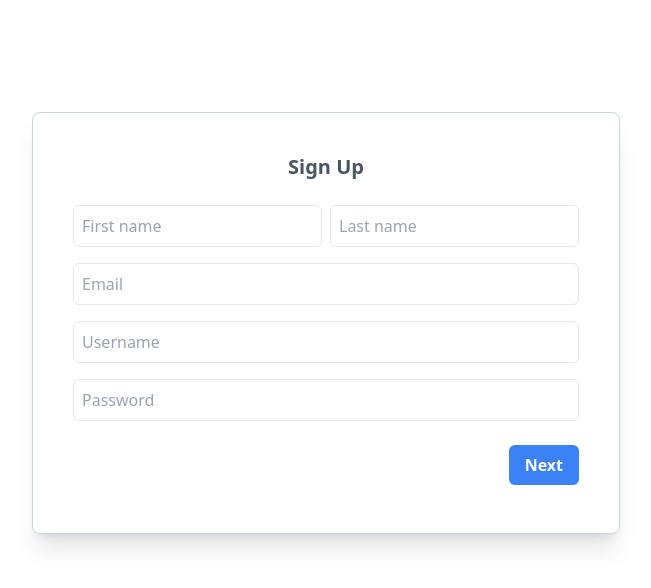
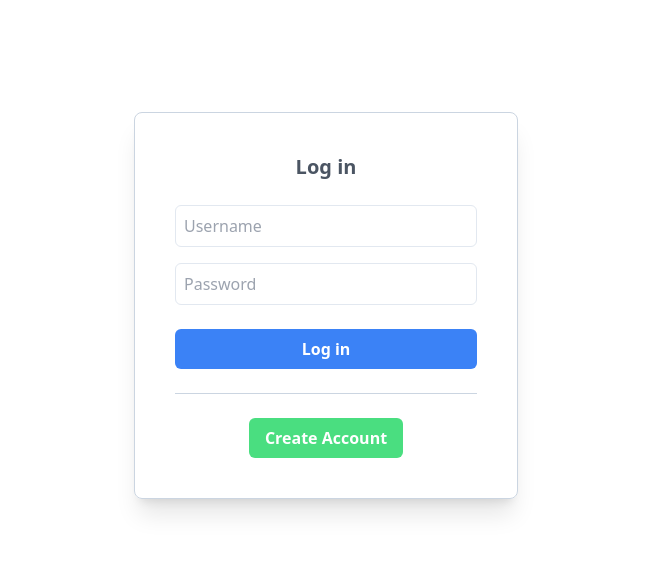
Before and after one commit to aguilanbon/contact-list-app, a React (Create React App) app: page / in a window 1280 px wide. Shown: the top 588 px of the page, without its empty margins (314-965 px from the left). Built offline with nearby package versions, Linux system fonts and the light colour scheme.

Commit message:
routes for log in and signup

```diff
--- a/src/App.js
+++ b/src/App.js
@@ -1,4 +1,5 @@
 import { SignUpProvider } from './helpers/SignUpContext';
+import { Routes, Route } from "react-router-dom";
 import './index.css'
 import Login from './pages/Login/Login';
 import SignUp from './pages/Signup/SignUp';
@@ -7,8 +8,11 @@ function App() {
   return (
     <SignUpProvider>
       <div className="w-screen min-h-screen">
-        {/* <Login /> */}
-        <SignUp />
+
+      <Routes>
+        <Route path='/' element={ <Login /> }></Route>
+        <Route path='signup' element={ <SignUp /> }></Route>
+      </Routes>
       </div>
     </SignUpProvider>
   );
--- a/src/index.js
+++ b/src/index.js
@@ -1,10 +1,13 @@
 import React from 'react';
 import ReactDOM from 'react-dom/client';
+import { BrowserRouter } from 'react-router-dom';
 import App from './App';
 
 const root = ReactDOM.createRoot(document.getElementById('root'));
 root.render(
   <React.StrictMode>
-    <App />
+    <BrowserRouter>
+      <App />
+    </BrowserRouter>
   </React.StrictMode>
 );
--- a/src/pages/Login/Login.jsx
+++ b/src/pages/Login/Login.jsx
@@ -1,4 +1,5 @@
 import React from 'react'
+import { Link } from "react-router-dom";
 
 function Login() {
     return (
@@ -21,7 +22,9 @@ function Login() {
                     </form>
                     <div className='w-full border-b border-slate-300 mt-4'></div>
                     <div className='w-full flex items-center justify-center mt-6'>
-                        <button className='font-semibold bg-green-400 hover:bg-green-500 text-white py-2 px-4 rounded-md outline-green-300'>Create Account</button>
+                        <Link to='signup'>
+                            <button className='font-semibold bg-green-400 hover:bg-green-500 text-white py-2 px-4 rounded-md outline-green-300'>Create Account</button>
+                        </Link>
                     </div>
                 </div>
             </div>
```
